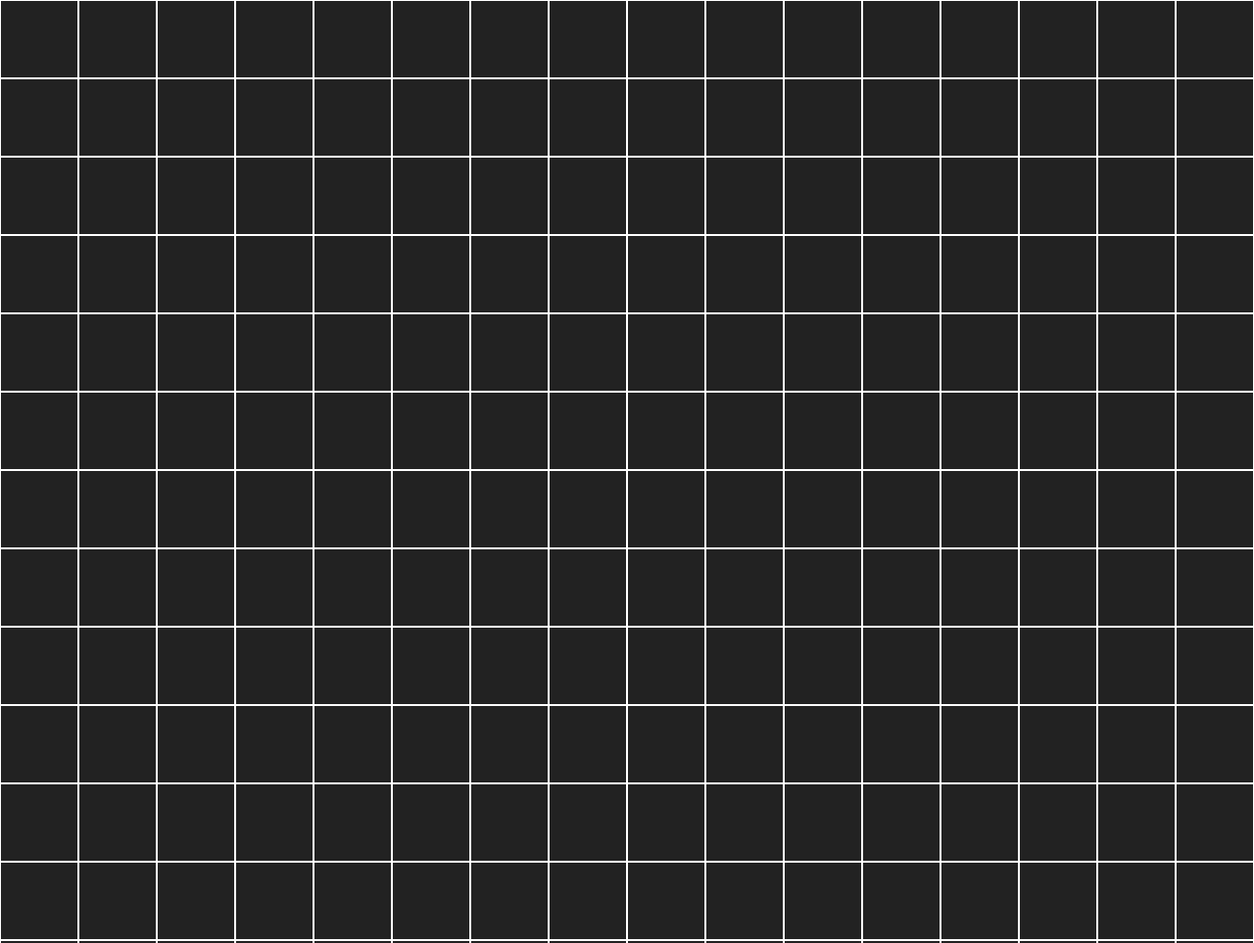
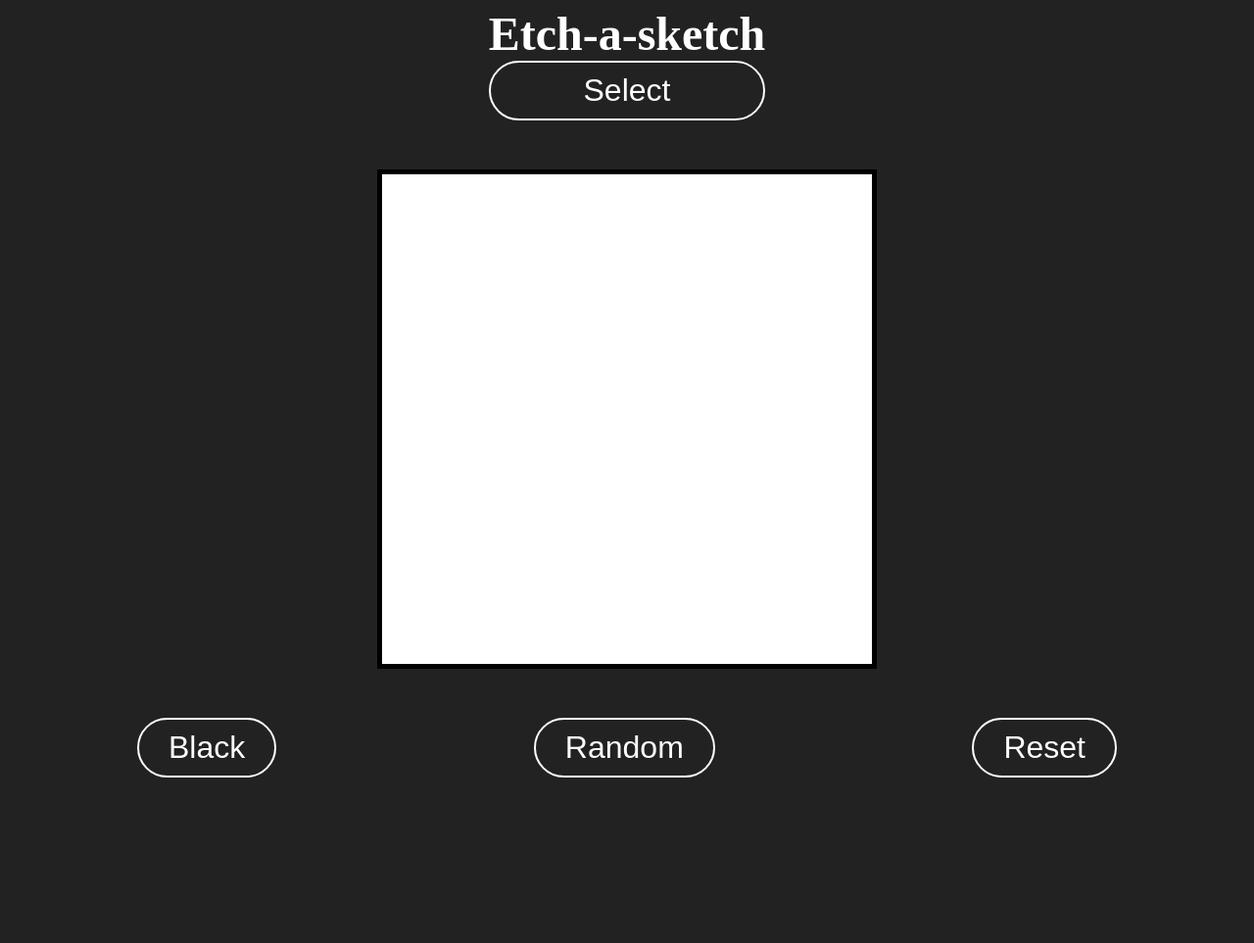
Before and after one commit to Eskandar011/odin-etch-a-Sketch, a plain HTML site: page index.html in a window 1280 px wide. Shown: the top 963 px of the page at 98% size. After the commit the page ends 800 px from the top, so only its background shows below. Drawn offline with Linux system fonts and the light colour scheme.

Commit message:
Styling page (css and html)

```diff
--- a/index.html
+++ b/index.html
@@ -7,7 +7,18 @@
   <title>Etch-a-sketch</title>
  </head>
  <body>
-  <div id="container" class="container"></div>
+  <header>
+   <h1>Etch-a-sketch</h1>
+   <button id="popup" class="select">Select</button>
+  </header>
+  <main>
+   <div class="board"></div>
+  </main>
+  <footer>
+   <button class="btn-black">Black</button>
+   <button class="btn-random-color">Random</button>
+   <button class="btn-reset">Reset</button>
+  </footer>
   <script type="module" src="./index.js"></script>
  </body>
 </html>
--- a/index.js
+++ b/index.js
@@ -1,8 +1,3 @@
-const container = document.querySelector("#container");
-for (let i = 0; i < 16; i++) {
- for (let j = 0; j < 16; j++) {
-  const div = document.createElement("div");
-  div.className = "square";
-  container.appendChild(div);
- }
-}
+document.addEventListener("DOMContentLoaded", () => {
+ let board = document.querySelector(".board");
+});
--- a/style.css
+++ b/style.css
@@ -1,22 +1,56 @@
 *{
-    box-sizing: border-box;
-    margin: 0px;
-    padding: 0px;
+    margin: 0;
+    padding: 0;
 }
 body{
-    background-color: #222;
+    background: #222;
+    color: white;
+    height: 100vh;
+
+    display: flex;
+    flex-direction: column;
+    align-items: center;
+    justify-content: center;
+    gap: 50px;
 }
 
-.container{
+header{
+
     display: flex;
-    flex-wrap: wrap;
+    flex-direction: column;
+    justify-content: center;
+}
+h1{
+    font-size:3rem;
+}
+.board {
+    width: 500px;
+    height:500px;
+    background-color: white;
+    border: 5px solid black
+}
+footer{
+    display: flex;
+    flex-direction: row;
+    justify-content: space-between;
 
+    width: 1000px;
+}
 
+.btn-black, .btn-random-color, .btn-reset, .select{
+    font-size: 2rem;
+    color: white;
+    background-color: #222;
+
+    padding: 10px 30px;
+
+    border-radius: 9999px;
+    border: 2px solid white;
+
+    cursor: pointer;
 }
-.square{
-    flex: 1 0 6.20%;
-    height: calc(100vw/16);
 
-    border: 1px solid white;
-
+.btn-random-color:hover, .btn-black:hover, .btn-reset:hover, .select:hover{
+    color: #222;
+    background-color: white;
 }
```
